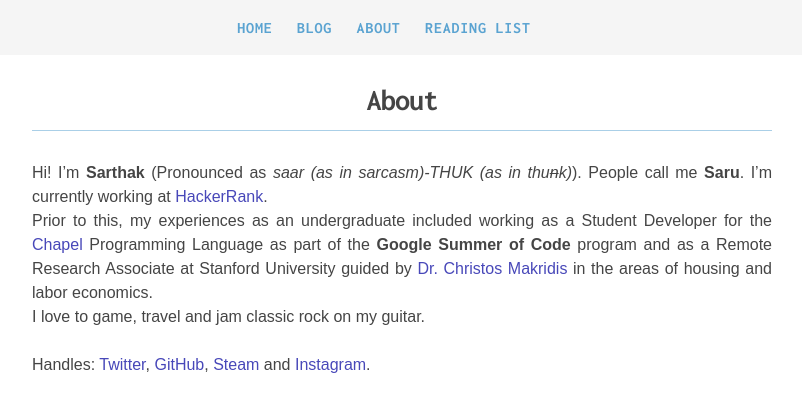
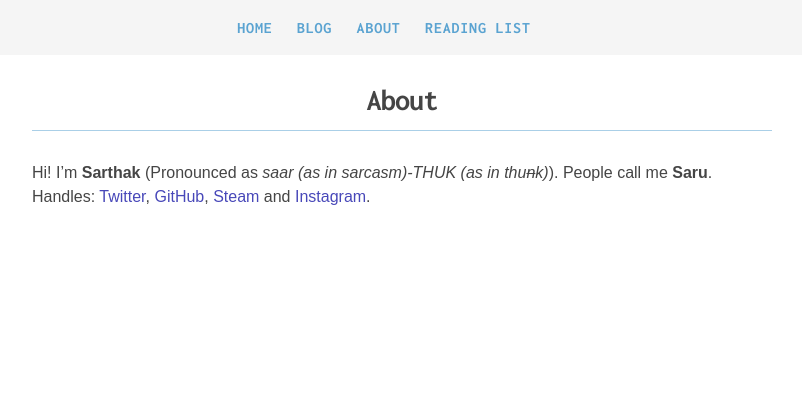
Before and after one commit to lprimeroo/saruftw.github.io.old, a Jekyll site: the page built from about.md, in a window 1280 px wide. Shown: the top 412 px of the page, without its empty margins (238-1040 px from the left). Built offline with Jekyll 4.4.1, drawn with Linux system fonts in a browser that asks for light colours; nearby versions of some CDN libraries.

Commit message:
Update about.md

```diff
--- a/about.md
+++ b/about.md
@@ -5,7 +5,6 @@
 ---
 
 <p align="center">
-<p markdown="1">Hi! I'm <strong>Sarthak</strong> (Pronounced as <i>saar (as in <i>sarcasm</i>)-THUK (as in <i>thu<s>n</s>k</i>)</i>). People call me <strong>Saru</strong>. I'm currently working at <a href="http://hackerrank.com/x">HackerRank</a>. <br/>Prior to this, my experiences as an undergraduate included working as a Student Developer for the <a href="https://chapel-lang.org/">Chapel</a> Programming Language as part of the <strong>Google Summer of Code</strong> program and as a Remote Research Associate at Stanford University guided by <a href="http://stanford.edu/~cmakridi/">Dr. Christos Makridis</a> in the areas of housing and labor economics.
-<br />
-I love to game, travel and jam classic rock on my guitar.<br/><br/>Handles: <a href="https://twitter.com/saruftw" target="_blank">Twitter</a>, <a href="https://github.com/saru95" target="_blank">GitHub</a>, <a href="https://steamcommunity.com/id/rgbimbochamp/" target="_blank">Steam</a> and <a href="https://www.instagram.com/saruftw/" target="_blank">Instagram</a>.</p>
+<p markdown="1">Hi! I'm <strong>Sarthak</strong> (Pronounced as <i>saar (as in <i>sarcasm</i>)-THUK (as in <i>thu<s>n</s>k</i>)</i>). People call me <strong>Saru</strong>.
+ <br/>Handles: <a href="https://twitter.com/saruftw" target="_blank">Twitter</a>, <a href="https://github.com/saru95" target="_blank">GitHub</a>, <a href="https://steamcommunity.com/id/rgbimbochamp/" target="_blank">Steam</a> and <a href="https://www.instagram.com/saruftw/" target="_blank">Instagram</a>.</p>
 </p>
```
